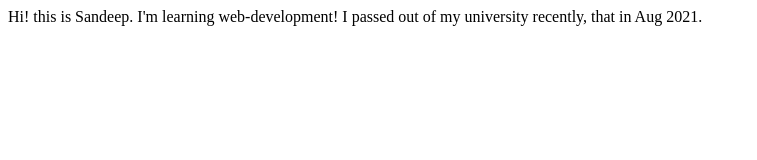
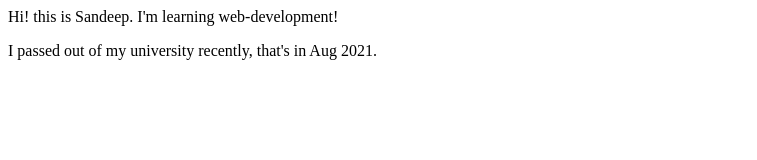
Before and after one commit to sandeep-webdev/my-website, a plain HTML site: page index.html in a window 1280 px wide. Shown: the whole page, without its empty margins (0-757 px from the left). Drawn offline with Linux system fonts and the light colour scheme.

Commit message:
docs: corrected spellings

```diff
--- a/index.html
+++ b/index.html
@@ -9,6 +9,6 @@
 <body>
     Hi! this is Sandeep.
     I'm learning web-development!
-    I passed out of my university recently, that in Aug 2021.
+    <p>I passed out of my university recently, that's in Aug 2021. </p>
 </body>
 </html>
```
